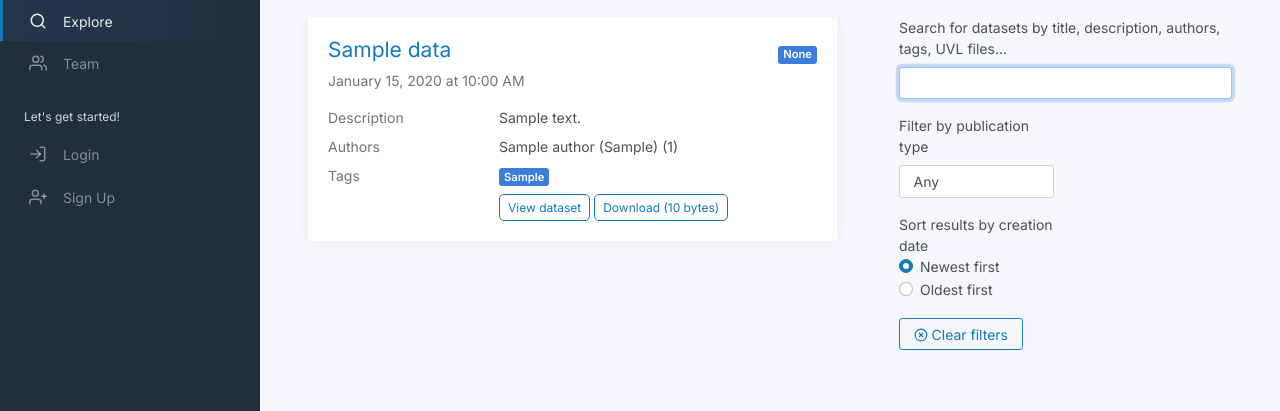
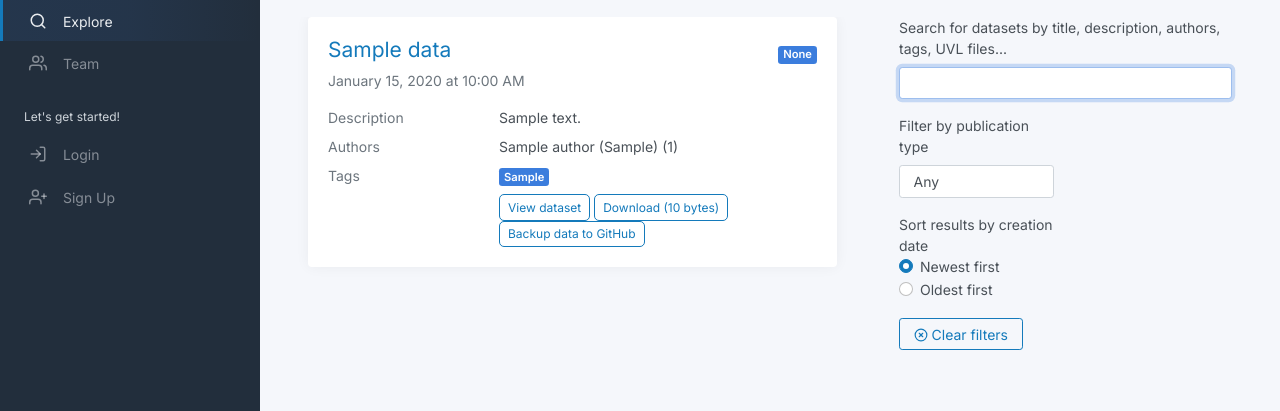
Before and after one commit to EGC-Gazpacho/gazpacho-hub, a Flask app: page /explore in a window 1280 px wide. Shown: the part 184-595 px from the top of the page. Run offline with Flask 3, Linux system fonts and the light colour scheme; tables that the repository leaves empty hold one stand-in row (values such as "Sample post"); parts of the project's set-up code (start-up, migrations or seed data) failed here and were passed over; some libraries are stand-ins or nearby versions.

Commit message:
feat: Implement feature in the explore sideBar

```diff
--- a/app/modules/explore/assets/scripts.js
+++ b/app/modules/explore/assets/scripts.js
@@ -118,6 +118,9 @@ function send_query() {
                                             <a href="/dataset/download/${dataset.id}" class="btn btn-outline-primary btn-sm" id="search" style="border-radius: 5px;">
                                                 Download (${dataset.total_size_in_human_format})
                                             </a>
+                                            <a href="/github/upload/${dataset.id}" class="btn btn-outline-primary btn-sm" id="search" style="border-radius: 5px;">
+                                                Backup data to GitHub
+                                            </a>
                                         </div>
 
 
--- a/app/modules/public/templates/public/index.html
+++ b/app/modules/public/templates/public/index.html
@@ -100,7 +100,7 @@
                                 <a href="/github/upload/{{ dataset.id }}" class="btn btn-outline-primary btn-sm"
                                    style="border-radius: 5px;">
                                     <i data-feather="download" class="center-button-icon"></i>
-                                    Backup data to GitHub ({{ dataset.get_file_total_size_for_human() }})
+                                    Backup data to GitHub
                                 </a>
                             </div>
                         </div>
```
